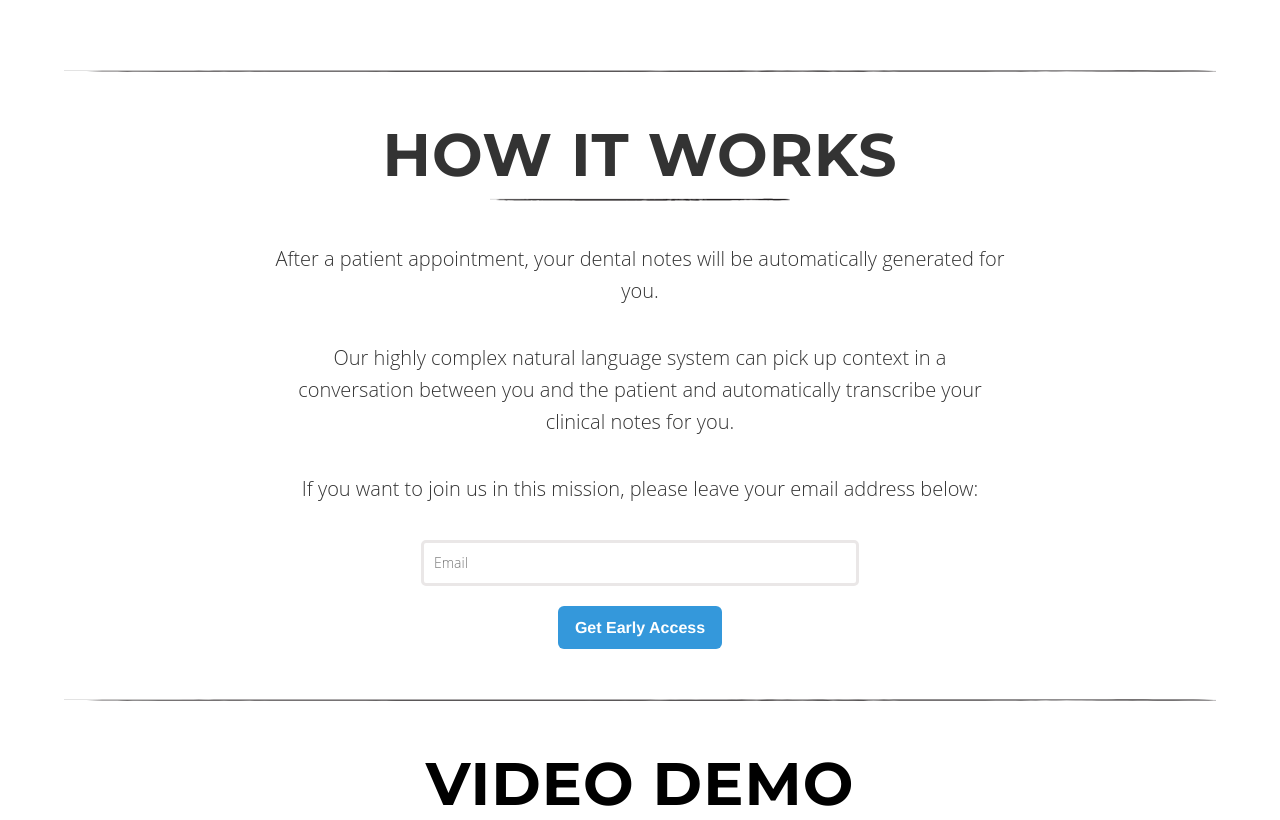
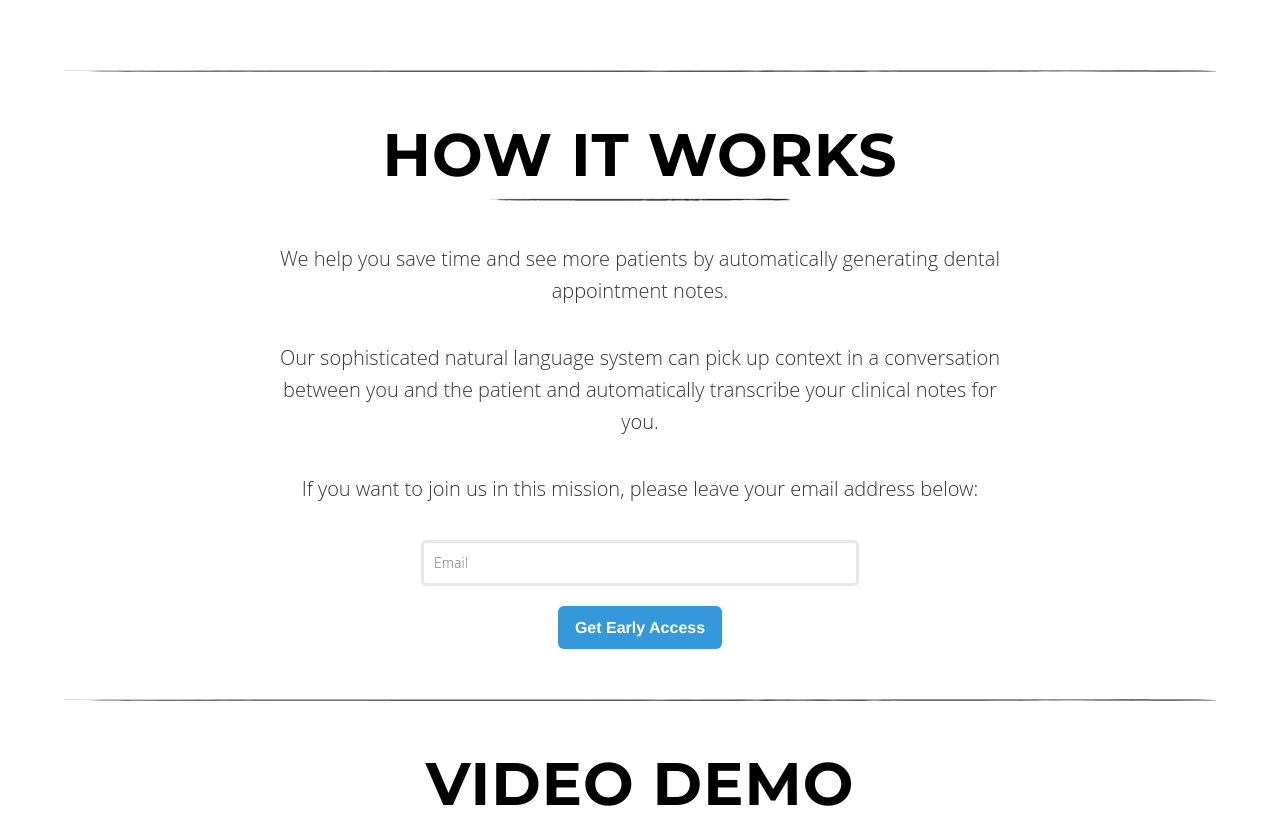
Before and after one commit to jay-shah/kiroku, a website: page index.html in a window 1280 px wide. Shown: the part 780-1600 px from the top of the page. Drawn offline with nearby package versions, Linux system fonts and the light colour scheme; some packages are replaced by stand-ins of ours.

Commit message:
feedback edits

```diff
--- a/css/grayscale.css
+++ b/css/grayscale.css
@@ -57,7 +57,7 @@ a {
 a:hover,
 a:focus {
   text-decoration: none;
-  color: #1d9b6c;
+
 }
 .light {
   font-weight: 400;
@@ -207,13 +207,14 @@ a:focus {
   .this-title-h1{
 
     font-size: 80px;
+    color: black;
   }
 
  .this-title-h2 {
 
     font-size: 60px;
+     color: black;
   }
-
 
 
   .intro .intro-body .intro-text {
--- a/index.html
+++ b/index.html
@@ -128,9 +128,9 @@
             <div class="col-lg-8 col-lg-offset-2">
                 <h2 class="this-title-h2"> How it works </h2>
                  <img src="img/banner-seperator.png" class="underline-title" alt="underline" style="width:300px;height:3px;">
-                <p>After a patient appointment, your dental notes will be automatically generated for you.</p>
+                <p>We help you save time and see more patients by automatically generating dental appointment notes.</p>
 
-                <p>Our highly complex natural language system can pick up context in a conversation between you and the patient and automatically transcribe your clinical notes for you.
+                <p>Our sophisticated natural language system can pick up context in a conversation between you and the patient and automatically transcribe your clinical notes for you.
 
                 <p>If you want to join us in this mission, please leave your email address below:</p>
                  <form action="https://formspree.io/jay_shah_14@live.co.uk" method="POST">
```
